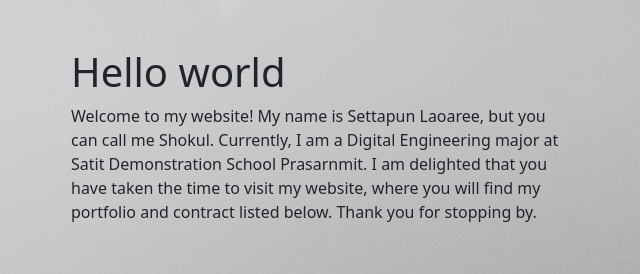
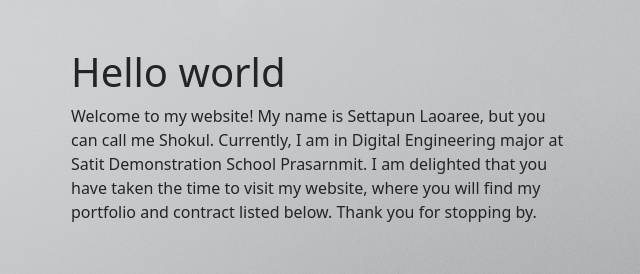
Before and after one commit to ShokulSet/ShokulSet.github.io, a plain HTML site: page index.html in a window 1280 px wide. Shown: the top 274 px of the page, 47-687 px from the left. Drawn offline with nearby package versions, Linux system fonts and the light colour scheme.

Commit message:
Something doesn't right

```diff
--- a/index.html
+++ b/index.html
@@ -36,7 +36,7 @@
                     <div class="col-lg-6">
                         <h1 class="mt-5">Hello world</h1>
                         <p>Welcome to my website! My name is Settapun Laoaree, but you can call me Shokul.
-                             Currently, I am a Digital Engineering major at Satit Demonstration School Prasarnmit.
+                             Currently, I am in Digital Engineering major at Satit Demonstration School Prasarnmit.
                               I am delighted that you have taken the time to visit my website, where you will find my portfolio
                                and contract listed below. Thank you for stopping by.</p>
                     </div>
```
